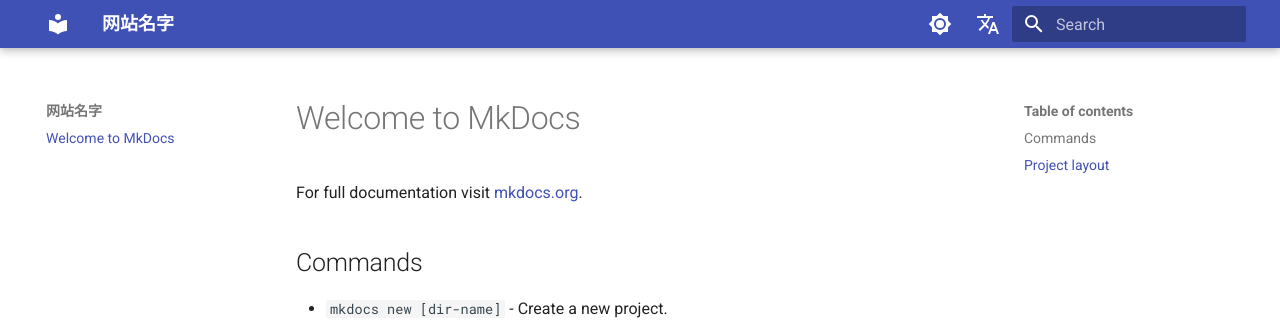
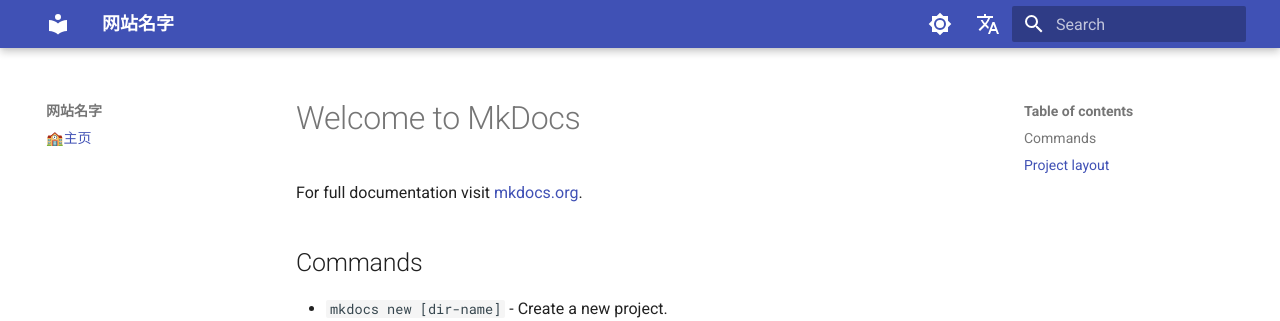
Before and after one commit to Brent050830/ceshi, an MkDocs documentation site: the page built from docs/index.md, in a window 1280 px wide. Shown: the top 321 px of the page. Built offline with MkDocs 1.6.1 and Material for MkDocs 9.7.7, drawn with Linux system fonts in a browser that asks for light colours; comment, search, counter and statistics services are not loaded.

Commit message:
Update mkdocs.yml

```diff
--- a/mkdocs.yml
+++ b/mkdocs.yml
@@ -38,3 +38,5 @@
 
 extra_css:
   - https://cdn.jsdelivr.net/npm/katex@0.16.8/dist/katex.min.css
+nav:
+- 🏫主页: index.md
```
